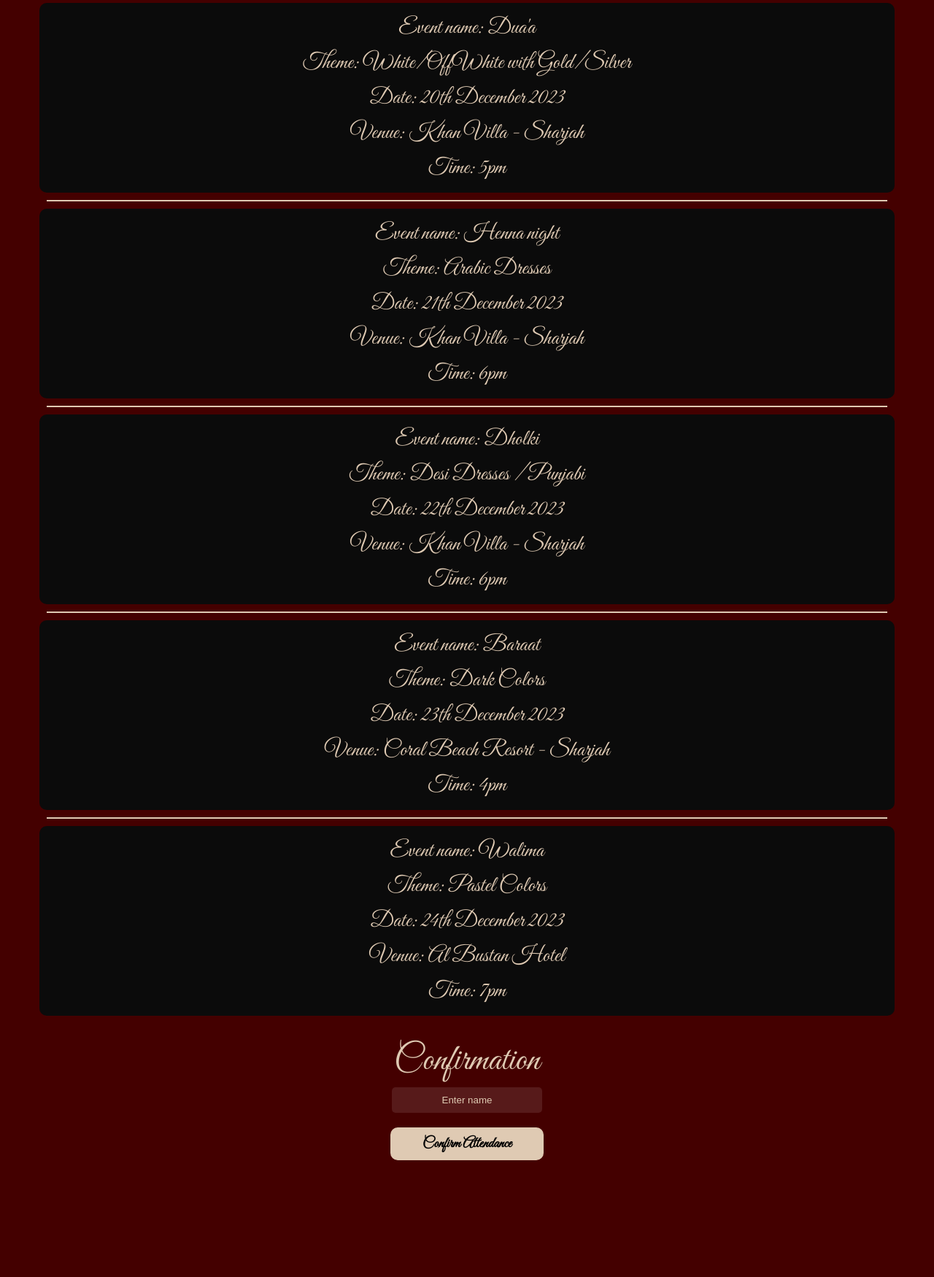
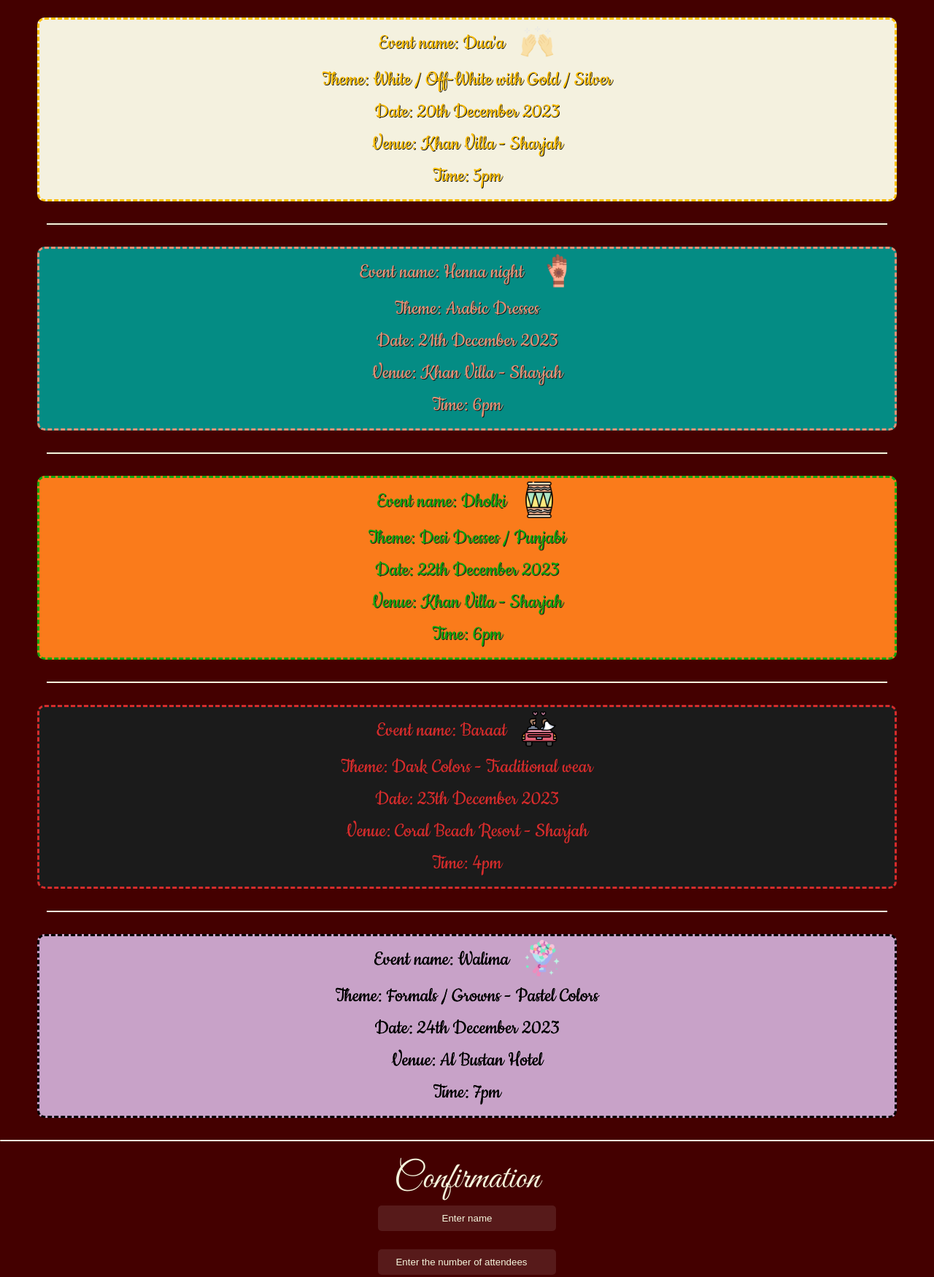
Before and after one commit to jazim-hammad/wedding-invitation, a plain HTML site: page index.html in a window 1280 px wide. Shown: the part 800-2550 px from the top of the page at 73% size. Before the commit the page ends 2410 px from the top, so only its background shows below. Drawn offline with nearby package versions, Linux system fonts and the light colour scheme.

Commit message:
Add files via upload

```diff
--- a/index.html
+++ b/index.html
@@ -18,53 +18,67 @@
     </script>
   </head>
   <body>
-    <section id="main">
-      <div class="flower"><img src="./assets/main.png" alt="flower" /></div>
-    </section>
+    <div class="flower"><img src="./assets/main.png" alt="flower" /></div>
     <section id="Themes">
       <div class="line2"></div>
       <h2>- Events & Themes -</h2>
       <div class="events">
-        <section>
-          <p>Event name: Dua'a</p>
-          <p>Theme: White/OffWhite with Gold/Silver</p>
+        <section class="Dua">
+          <p>Event name: Dua'a <img src="./assets/dua.png" alt="" /></p>
+          <p>Theme: White / Off-White with Gold / Silver</p>
           <p>Date: 20th December 2023</p>
           <p>Venue: Khan Villa - Sharjah</p>
           <p>Time: 5pm</p>
         </section>
+
         <div class="line"></div>
-        <section>
-          <p>Event name: Henna night</p>
+
+        <section class="Henna">
+          <p>
+            Event name: Henna night
+            <img src="./assets/henna-painted-hand.png" alt="" />
+          </p>
           <p>Theme: Arabic Dresses</p>
           <p>Date: 21th December 2023</p>
           <p>Venue: Khan Villa - Sharjah</p>
           <p>Time: 6pm</p>
         </section>
+
         <div class="line"></div>
-        <section>
-          <p>Event name: Dholki</p>
+
+        <section class="Dholki">
+          <p>Event name: Dholki <img src="./assets/dhol.png" alt="" /></p>
           <p>Theme: Desi Dresses / Punjabi</p>
           <p>Date: 22th December 2023</p>
           <p>Venue: Khan Villa - Sharjah</p>
           <p>Time: 6pm</p>
         </section>
+
         <div class="line"></div>
-        <section>
-          <p>Event name: Baraat</p>
-          <p>Theme: Dark Colors</p>
+
+        <section class="Baraat">
+          <p>
+            Event name: Baraat <img src="./assets/just-married.png" alt="" />
+          </p>
+          <p>Theme: Dark Colors - Traditional wear</p>
           <p>Date: 23th December 2023</p>
           <p>Venue: Coral Beach Resort - Sharjah</p>
           <p>Time: 4pm</p>
         </section>
+
         <div class="line"></div>
-        <section>
-          <p>Event name: Walima</p>
-          <p>Theme: Pastel Colors</p>
+
+        <section class="Walima">
+          <p>
+            Event name: Walima <img src="./assets/flower-bouquet.png" alt="" />
+          </p>
+          <p>Theme: Formals / Growns - Pastel Colors</p>
           <p>Date: 24th December 2023</p>
           <p>Venue: Al Bustan Hotel</p>
           <p>Time: 7pm</p>
         </section>
       </div>
+      <div class="line2"></div>
       <div class="Confirmation">
         <h1>Confirmation</h1>
         <div class="name">
@@ -76,8 +90,19 @@
             placeholder="Enter name"
           />
         </div>
+
+        <div class="people">
+          <h5 for="people"></h5>
+          <input
+            type="number"
+            class="form-control"
+            id="people"
+            placeholder="Enter the number of attendees"
+          />
+        </div>
         <button class="button" onclick="sendMail()">Confirm Attendance</button>
       </div>
+      <img src="./assets/jazim-sign.png" alt="" />
     </section>
   </body>
 </html>
--- a/index.js
+++ b/index.js
@@ -1,6 +1,7 @@
 function sendMail() {
   var params = {
     name: document.getElementById("name").value,
+    people: document.getElementById("people").value,
   };
 
   const serviceID = "service_jm6gai3";
@@ -10,8 +11,11 @@ function sendMail() {
     .send(serviceID, templateID, params)
     .then((res) => {
       document.getElementById("name").value = "";
+      document.getElementById("people").value = "";
       console.log(res);
-      alert("Your message sent successfully!!");
+      alert(
+        "Your Response is Recorded! \n Looking forward to see you at our wedding ~ Aziz & Aleeza"
+      );
     })
     .catch((err) => console.log(err));
 }
--- a/style.scss
+++ b/style.scss
@@ -1,13 +1,16 @@
-@import url("https://fonts.googleapis.com/css2?family=Great+Vibes&display=swap");
+@import url("https://fonts.googleapis.com/css2?family=Cookie&family=Great+Vibes&display=swap");
+
+$red: #440000;
+$beige: #dfcab3;
+$gold: #ffbf03;
 
 body {
   font-family: "Great Vibes", cursive;
   margin: 0;
   padding: 2;
-  background-color: #440000;
+  background-color: $red;
   color: white;
 
-  section {
   .flower {
     text-align: center;
     width: 100%;
@@ -19,40 +22,33 @@ body {
     }
   }
 
-    @media (max-width: 480px) {
+  @media (max-width: 840px) {
     .flower {
       img {
         width: 100%;
       }
     }
   }
-    @media (max-width: 840px) {
+  @media (max-width: 1024px) {
     .flower {
       img {
-          width: 80%;
+        width: 100%;
       }
     }
   }
-    @media (max-width: 1024px) {
-      .flower {
-        img {
-          width: 60%;
-        }
-      }
-    }
-
+  section {
     text-align: center;
 
     .line2 {
       border-radius: 5px;
       width: 100%;
       height: 2px;
-      background-color: #dfcab3;
+      background-color: beige;
     }
 
     h2 {
       font-size: 50px;
-      color: #dfcab3;
+      color: beige;
     }
 
     .events {
@@ -62,16 +58,23 @@ body {
       align-items: center;
       margin-top: 20px;
 
-      section {
+      .Dua,
+      .Henna,
+      .Dholki,
+      .Baraat,
+      .Walima {
+        font-family: "Cookie", cursive;
         display: flex;
         flex-direction: column;
         align-items: center;
         padding: 10px;
-        background-color: rgb(11, 11, 11);
         border-radius: 10px;
-        margin: 10px;
+        margin: 30px;
         width: 90%;
         &:hover {
+          box-shadow: rgba(0, 0, 0, 0.25) 0px 54px 55px,
+            rgba(0, 0, 0, 0.12) 0px -12px 30px, rgba(0, 0, 0, 0.12) 0px 4px 6px,
+            rgba(0, 0, 0, 0.17) 0px 12px 13px, rgba(0, 0, 0, 0.09) 0px -3px 5px;
           transform: scale(1.02);
           transition: 500ms;
         }
@@ -79,14 +82,81 @@ body {
         p {
           font-size: 30px;
           margin: 5px 0;
-          color: #dfcab3;
+          text-shadow: rgb(26, 26, 26) 1px 1px;
+        }
+      }
+      .Dua {
+        border: dashed $gold 3px;
+        background-color: rgb(244, 241, 223);
+        img {
+          margin-left: 20px;
+          margin-top: -10px;
+          float: right;
+          width: 50px;
+        }
+        p {
+          color: $gold;
+        }
+      }
+
+      .Henna {
+        border: dashed #e29176 3px;
+        background-color: #048c84;
+        img {
+          margin-left: 20px;
+          margin-top: -10px;
+          float: right;
+          width: 50px;
+        }
+        p {
+          color: #e29176;
+        }
+      }
+      .Dholki {
+        border: dashed rgb(14, 168, 14) 3px;
+        background-color: #fa7b1b;
+        img {
+          margin-left: 20px;
+          margin-top: -10px;
+          float: right;
+          width: 50px;
+        }
+        p {
+          color: rgb(14, 168, 14);
+        }
+      }
+      .Baraat {
+        border: dashed rgb(214, 44, 44) 3px;
+        background-color: rgb(27, 27, 27);
+        img {
+          margin-left: 20px;
+          margin-top: -10px;
+          float: right;
+          width: 50px;
+        }
+        p {
+          color: rgb(214, 44, 44);
+        }
+      }
+      .Walima {
+        border: dashed black 3px;
+        background-color: #c8a2c8;
+        img {
+          margin-left: 20px;
+          margin-top: -10px;
+          float: right;
+          width: 50px;
+        }
+        p {
+          color: black;
+          text-shadow: rgb(26, 26, 26) 0px 0px;
         }
       }
 
       .line {
         width: 90%;
         height: 2px;
-        background-color: #dfcab3;
+        background-color: beige;
       }
     }
 
@@ -99,29 +169,30 @@ body {
         font-size: 50px;
         font-weight: 100;
         margin: 0;
-        color: #dfcab3;
+        color: beige;
       }
-      .name {
+      .name,
+      .people {
         margin-bottom: 20px;
 
         h5 {
           margin: 0;
-          color: #dfcab3;
+          color: beige;
           font-size: 20px;
         }
 
         input {
-          width: 15%;
+          width: 18%;
           text-align: center;
           padding: 10px;
           border: none;
           border-radius: 5px;
           background-color: rgba(255, 255, 255, 0.1);
-          color: #dfcab3;
+          color: beige;
           margin-top: 5px;
 
           &::placeholder {
-            color: #dfcab3;
+            color: beige;
           }
         }
       }
@@ -129,20 +200,39 @@ body {
       .button {
         font-family: "Great Vibes", cursive;
         font-weight: 700;
-        font-size: 20px;
-        background-color: #dfcab3;
+        font-size: 25px;
+        background-color: beige;
         color: rgb(0, 0, 0);
         border: none;
         border-radius: 10px;
         padding: 10px 20px;
         cursor: pointer;
-        width: 17%;
+        width: 18%;
 
         &:hover {
           background-color: #9e8c78;
           transition: 200ms;
         }
       }
+
+      @media (max-width: 840px) {
+        .name,
+        .people {
+          input {
+            width: 60%;
+          }
+        }
+        .button {
+          width: 60%;
         }
       }
     }
+    @media (max-width: 840px) {
+      img {
+        float: right;
+        width: 90px;
+        margin-top: -70px;
+      }
+    }
+  }
+}
```
Also changed, not shown: assets/dhol.png (added), assets/dua.png (added), assets/flower-bouquet.png (added), assets/henna-painted-hand.png (added), assets/jazim-sign.png (added), assets/just-married.png (added), style.css, 1 other file. Lines whose indentation alone changed are shown as unchanged.
